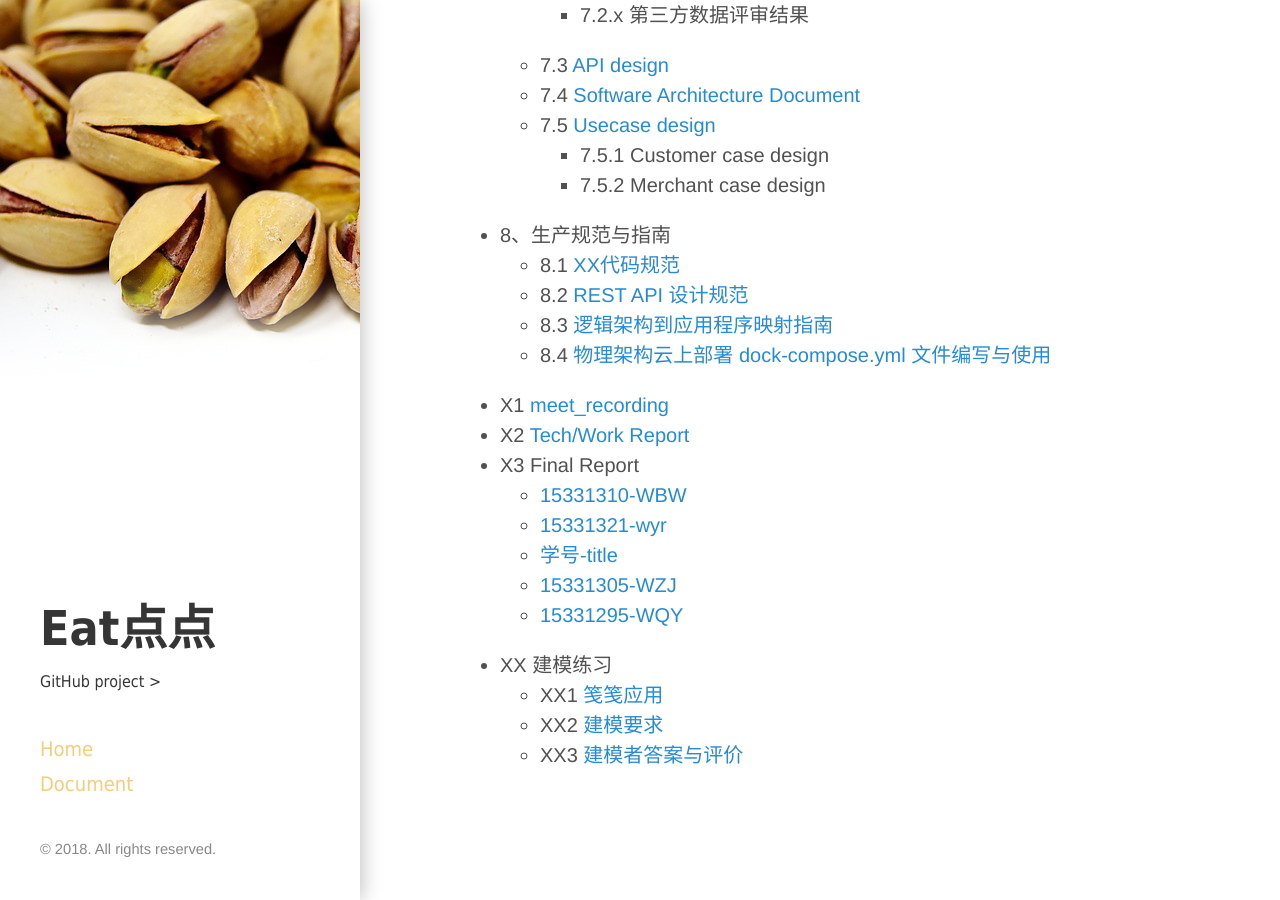
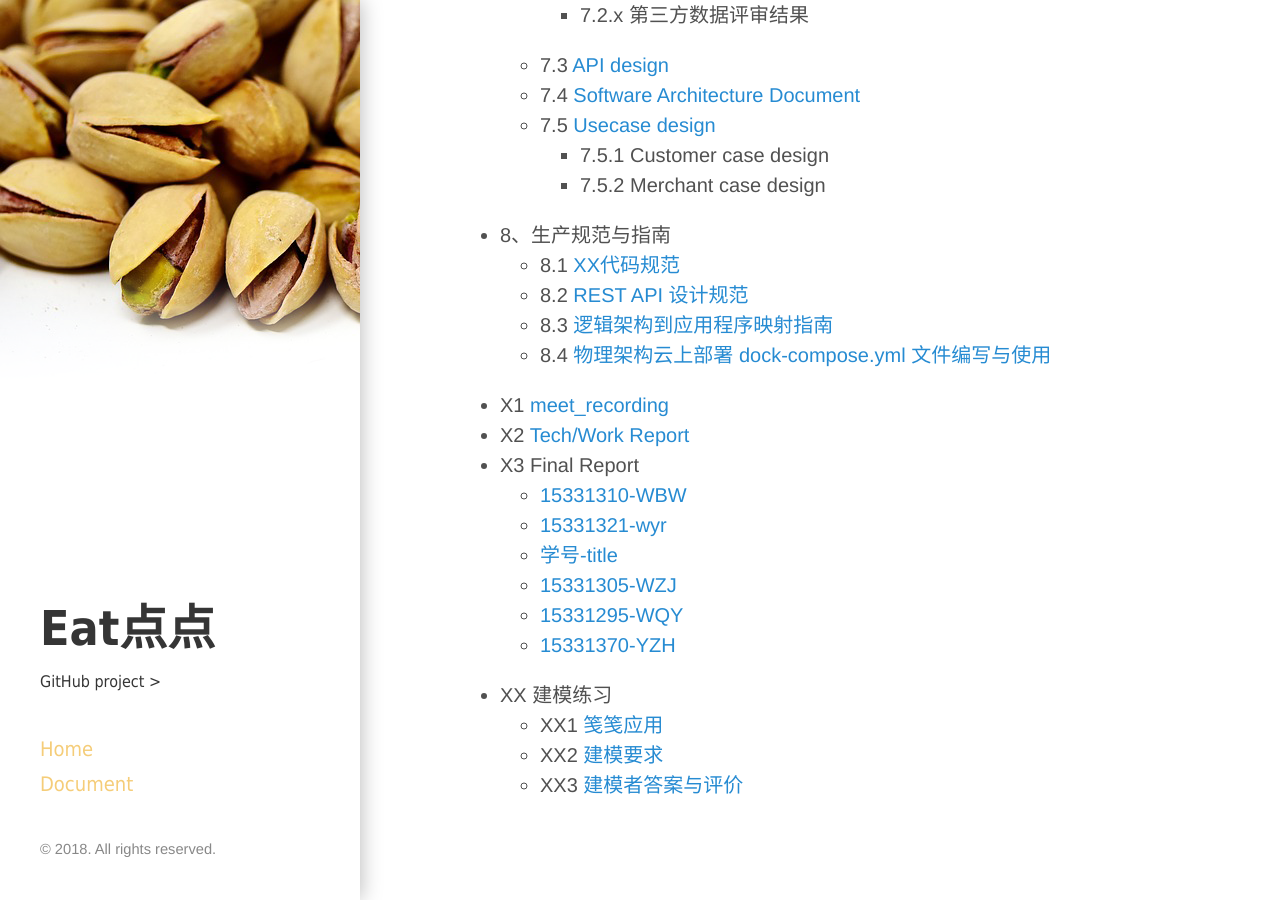
Before and after one commit to ChickenDinner8/ChickenDinner8.github.io, a Jekyll site: the page built from index.md, in a window 1280 px wide and 900 px high, scrolled down 996 px. Built offline with Jekyll 4.4.1, drawn with Linux system fonts in a browser that asks for light colours.

Commit message:
change index

```diff
--- a/index.md
+++ b/index.md
@@ -68,6 +68,7 @@ title: Home
     - [学号-title]()
     - [15331305-WZJ](https://blog.csdn.net/Llunnn/article/details/80870749)
     - [15331295-WQY](https://blog.csdn.net/pomelo_W/article/details/80870754)
+    - [15331370-YZH](https://cocaice.github.io/2018/06/30/2018-6-30-%E7%B3%BB%E7%BB%9F%E5%88%86%E6%9E%90%E4%B8%8E%E8%AE%BE%E8%AE%A1FinalReport/)
 + XX 建模练习
     - XX1 [笺笺应用](https://chickendinner8.github.io/2018/05/11/笺笺建模练习.html)
     - XX2 [建模要求](https://chickendinner8.github.io/2018/05/13/XX2.html)
```
